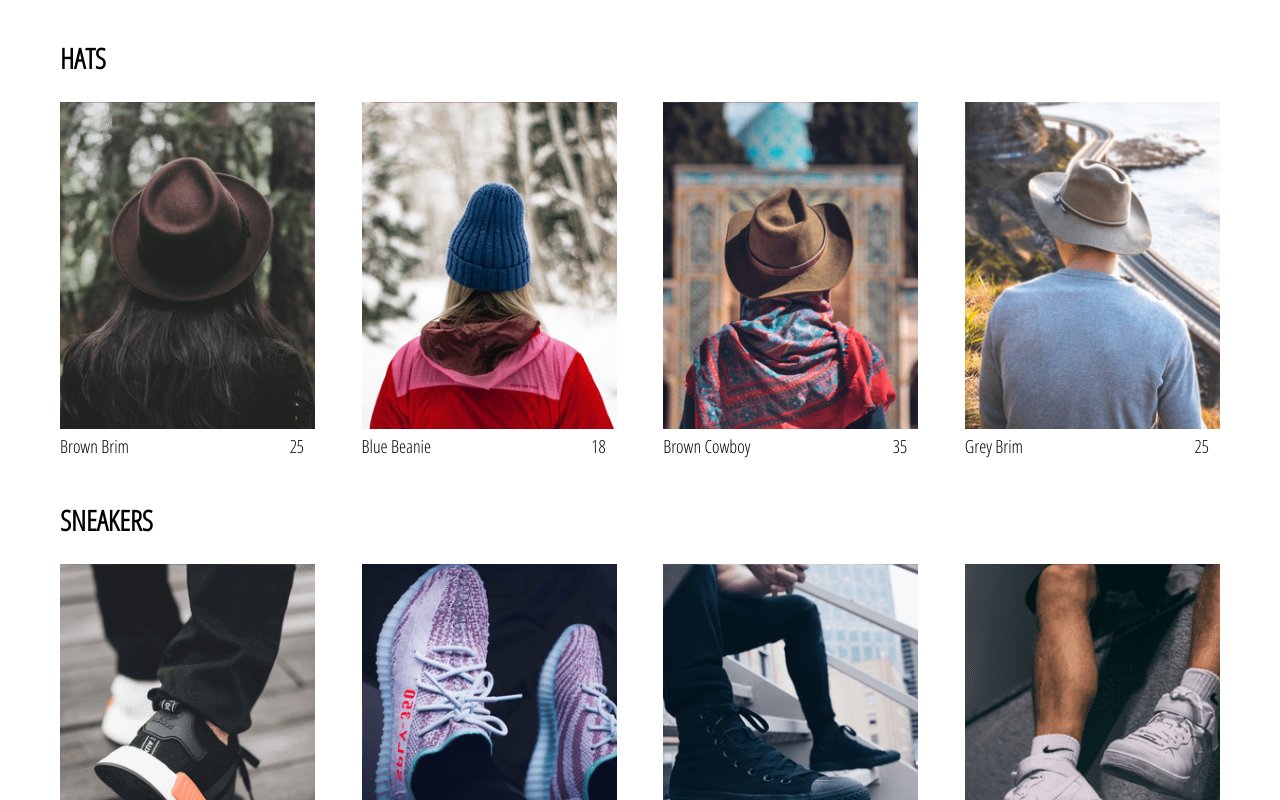
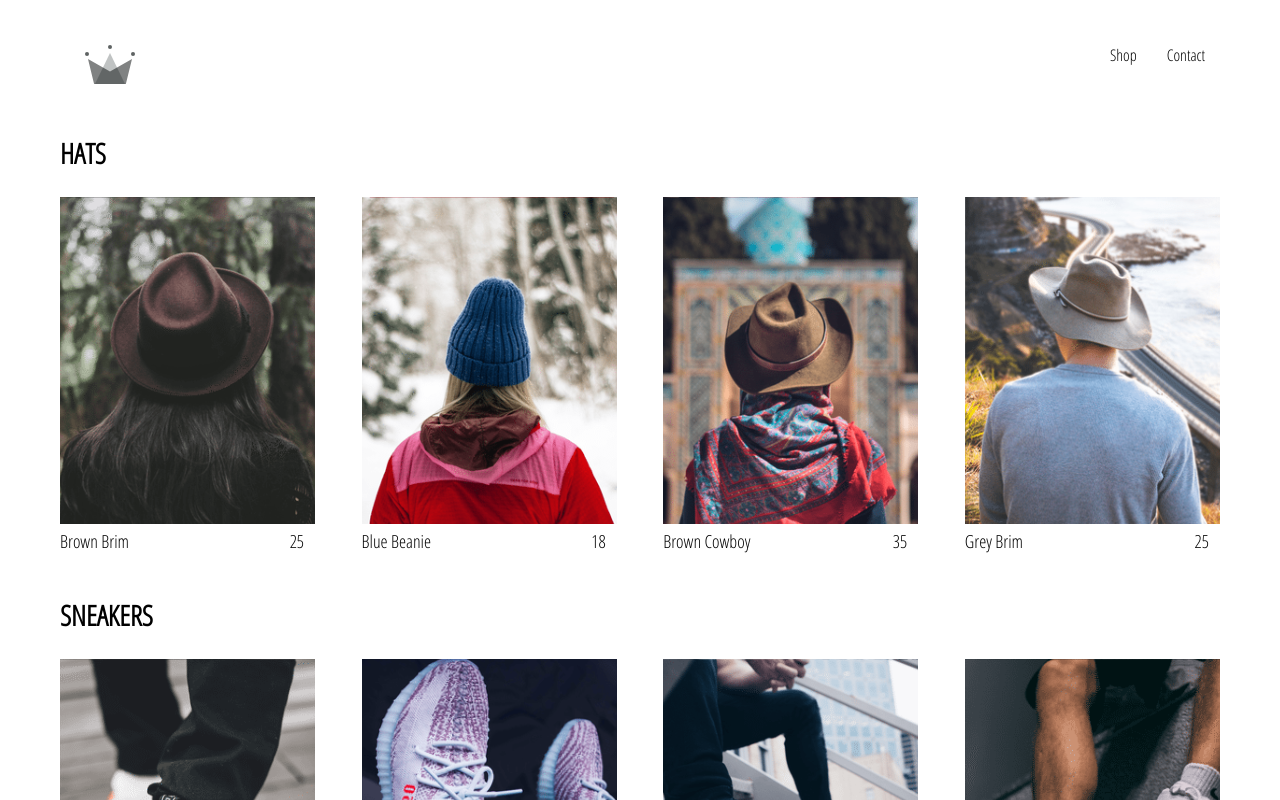
Before and after one commit to Marius1388/e-commerce-clothing, a React (Create React App) app: page /shop in a window 1280 px wide. Shown: the top 800 px of the page. Built offline with nearby package versions, Linux system fonts and the light colour scheme.

Commit message:
adding header component and links to home, shop page and contact

```diff
--- a/src/App.css
+++ b/src/App.css
@@ -2,3 +2,8 @@
     font-family: 'Open Sans Condensed';
     padding: 20px 60px;
 }
+
+a{
+    text-decoration: none;
+    color: black;
+}
--- a/src/App.js
+++ b/src/App.js
@@ -2,6 +2,8 @@
 import {Switch ,Route} from "react-router-dom";
 
 import './App.css';
+
+import Header from './components/header/header.component'
 
 import HomePage from './pages/homepage/homepage.components'
 import ShopPage from './pages/shop/shop.component';
@@ -9,6 +11,7 @@
 function App() {
   return (
     <div>
+      <Header />
       <Switch>
         <Route exact path='/' component={HomePage} />
         <Route exact path='/shop' component={ShopPage} />
--- /dev/null
+++ b/src/components/header/header.component.js
@@ -0,0 +1,20 @@
+import React from 'react'
+import './header.styles.scss'
+import {Link} from 'react-router-dom'
+import {ReactComponent as Logo} from '../../assets/crown.svg'
+
+
+const Header = () => (
+    <div className='header'>
+        <Link className='logo-container' to='/'>
+            <Logo className='logo'/>
+        </Link>
+
+        <div className='options'>
+            <Link className='option' to='/shop'> Shop </Link>
+            <Link className='option' to='/shop '> Contact </Link>
+        </div>
+    </div>
+)
+
+export default Header
--- /dev/null
+++ b/src/components/header/header.styles.scss
@@ -0,0 +1,25 @@
+.header {
+    height: 70px;
+    width: 100%;
+    display: flex;
+    justify-content: space-between;
+    margin-bottom: 25px;
+
+    .logo-container {
+      height: 100%;
+      width: 70px;
+      padding: 25px;
+    }
+
+    .options {
+      width: 50%;
+      height: 100%;
+      display: flex;
+      align-items: center;
+      justify-content: flex-end;
+
+      .option {
+        padding: 10px 15px;
+      }
+    }
+  }
```
Also changed, not shown: src/assets/crown.svg (added).
